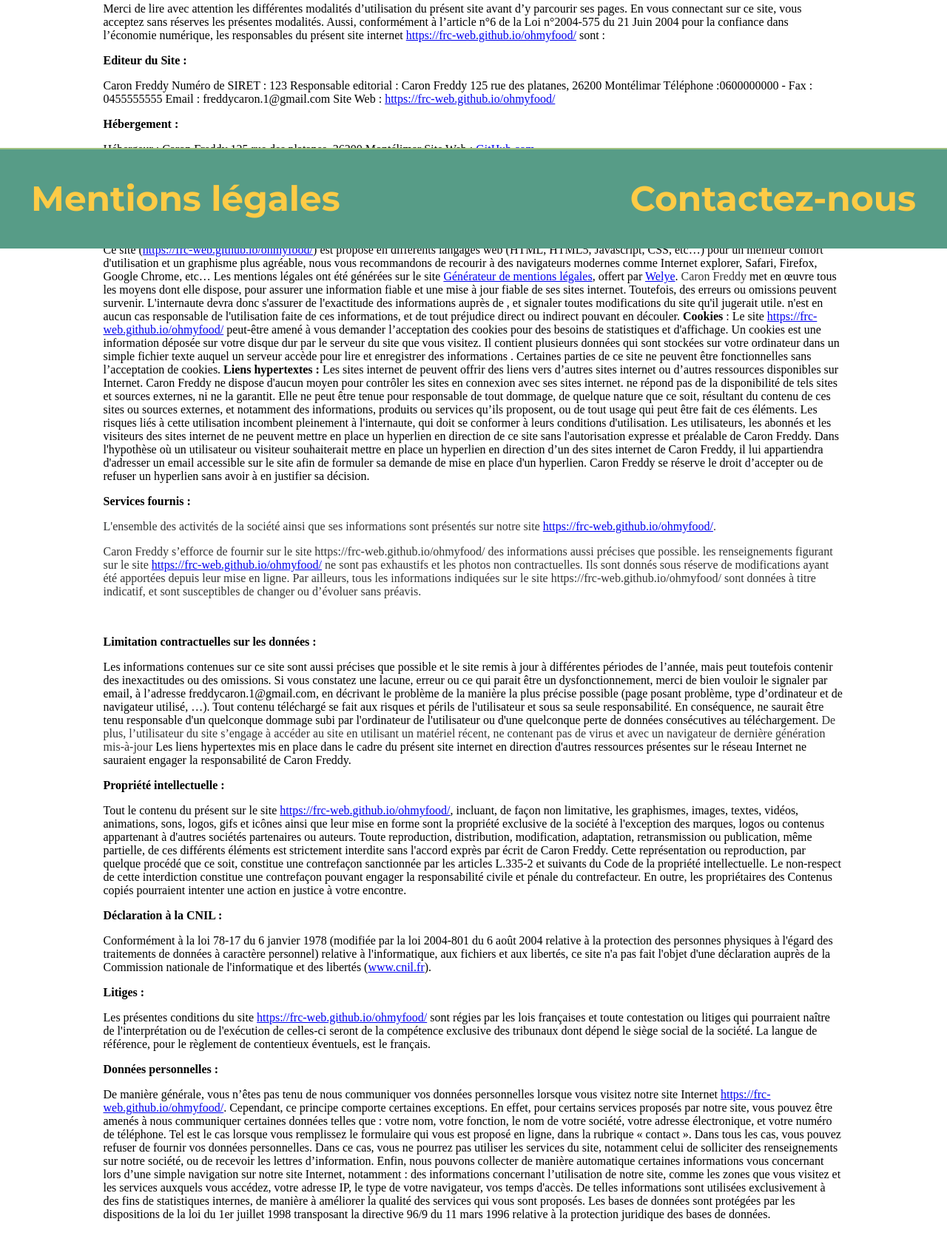
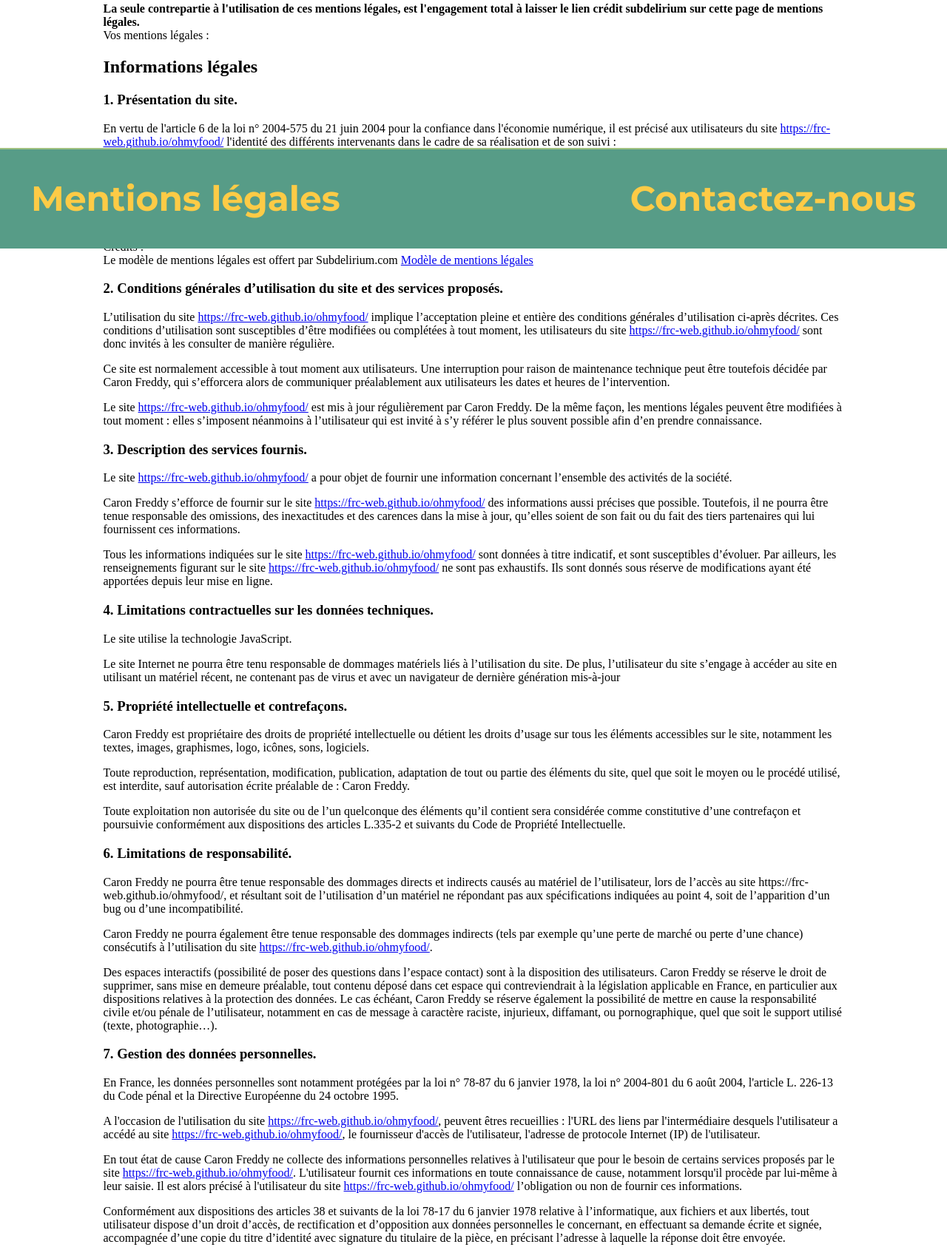
Before and after one commit to Frc-web/ohmyfood, a website: page mentions_legales.html in a window 1280 px wide. Shown: the part 464-2150 px from the top of the page at 74% size. Drawn offline with Linux system fonts and the light colour scheme.

Commit message:
modification des mentions légales

```diff
--- a/mentions_legales.html
+++ b/mentions_legales.html
@@ -19,72 +19,64 @@
 
     <div class="container">
         <div class="mentions">
-            Merci de lire avec attention les différentes modalités d’utilisation du présent site avant d’y parcourir ses pages. En vous connectant sur ce site, vous acceptez sans réserves les présentes modalités. Aussi, conformément à l’article n°6 de la Loi n°2004-575 du 21 Juin 2004 pour la confiance dans l’économie numérique, les responsables du présent site internet <a href="http://https://frc-web.github.io/ohmyfood/">https://frc-web.github.io/ohmyfood/</a> sont :
+            <strong>La seule contrepartie à l'utilisation de ces mentions légales, est l'engagement total à laisser le lien crédit subdelirium sur cette page de mentions légales.</strong><br>
+            Vos mentions légales :
+            <h2>Informations légales</h2>
+            <h3>1. Présentation du site.</h3>
+            <p>En vertu de l'article 6 de la loi n° 2004-575 du 21 juin 2004 pour la confiance dans l'économie numérique, il est précisé aux utilisateurs du site <a href="http://https://frc-web.github.io/ohmyfood//">https://frc-web.github.io/ohmyfood/</a> l'identité des différents intervenants dans le cadre de sa réalisation et de son suivi :</p>
+            <p><strong>Propriétaire</strong> : Caron Freddy –  – 125 rue des platanes<br>
+            <strong>Créateur</strong>  : <a href="http://www.exemple.com/">Caron Freddy</a><br>
+            <strong>Responsable publication</strong> : Caron Freddy – 0600000000<br>
+            Le responsable publication est une personne physique ou une personne morale.<br>
+            <strong>Webmaster</strong> : Caron Freddy – 0600000000<br>
+            <strong>Hébergeur</strong> : Caron Freddy – 125 rue des platanes<br>
+            Crédits : <br>
+            Le modèle de mentions légales est offert par Subdelirium.com <a target="_blank" href="https://www.subdelirium.com/generateur-de-mentions-legales/" alt="Modèle de mentions légales">Modèle de mentions légales</a></p>
 
-            <p style="color: #b51a00;"><span style="color: rgb(0, 0, 0);"><b>Editeur du Site : </b></span></p>
-            Caron Freddy
-            Numéro de SIRET :  123
-            Responsable editorial : Caron Freddy
-            125 rue des platanes, 26200 Montélimar
-            Téléphone :0600000000 - Fax : 0455555555
-            Email : freddycaron.1@gmail.com
-            Site Web : <a href="http://https://frc-web.github.io/ohmyfood/">https://frc-web.github.io/ohmyfood/</a>
-            <br>
-            <p style="color: #b51a00;"><b><span style="color: rgb(0, 0, 0);">Hébergement :</span> </b></p>
-            Hébergeur : Caron Freddy
-            125 rue des platanes, 26200 Montélimar
-            Site Web :  <a href="http://GitHub.com">GitHub.com</a>
-            <br>
-            <p style="color: #b51a00;"><span style="color: rgb(0, 0, 0);"><b>Développement</b><b> : </b></span></p>
-            Caron Freddy
-            Adresse : 125 rue des Platanes
-            Site Web : <a href="http://https://sitedusite.com">https://sitedusite.com</a>
-            <br>
-            <p style="color: #b51a00;"><span style="color: rgb(0, 0, 0);"><b>Conditions d’utilisation : </b></span></p>
-            Ce site (<a href="http://https://frc-web.github.io/ohmyfood/">https://frc-web.github.io/ohmyfood/</a>) est proposé en différents langages web (HTML, HTML5, Javascript, CSS, etc…) pour un meilleur confort d'utilisation et un graphisme plus agréable, nous vous recommandons de recourir à des navigateurs modernes comme Internet explorer, Safari, Firefox, Google Chrome, etc…
-            Les mentions légales ont été générées sur le site <a title="générateur de mentions légales pour site internet gratuit" href="http://www.generateur-de-mentions-legales.com">Générateur de mentions légales</a>, offert par <a title="imprimerie paris, imprimeur paris" href="http://welye.com">Welye</a>.
+            <h3>2. Conditions générales d’utilisation du site et des services proposés.</h3>
+            <p>L’utilisation du site <a href="http://https://frc-web.github.io/ohmyfood//">https://frc-web.github.io/ohmyfood/</a> implique l’acceptation pleine et entière des conditions générales d’utilisation ci-après décrites. Ces conditions d’utilisation sont susceptibles d’être modifiées ou complétées à tout moment, les utilisateurs du site <a href="http://https://frc-web.github.io/ohmyfood//">https://frc-web.github.io/ohmyfood/</a> sont donc invités à les consulter de manière régulière.</p>
+            <p>Ce site est normalement accessible à tout moment aux utilisateurs. Une interruption pour raison de maintenance technique peut être toutefois décidée par Caron Freddy, qui s’efforcera alors de communiquer préalablement aux utilisateurs les dates et heures de l’intervention.</p>
+            <p>Le site <a href="http://https://frc-web.github.io/ohmyfood//">https://frc-web.github.io/ohmyfood/</a> est mis à jour régulièrement par Caron Freddy. De la même façon, les mentions légales peuvent être modifiées à tout moment : elles s’imposent néanmoins à l’utilisateur qui est invité à s’y référer le plus souvent possible afin d’en prendre connaissance.</p>
+            <h3>3. Description des services fournis.</h3>
+            <p>Le site <a href="http://https://frc-web.github.io/ohmyfood//">https://frc-web.github.io/ohmyfood/</a> a pour objet de fournir une information concernant l’ensemble des activités de la société.</p>
+            <p>Caron Freddy s’efforce de fournir sur le site <a href="http://https://frc-web.github.io/ohmyfood//">https://frc-web.github.io/ohmyfood/</a> des informations aussi précises que possible. Toutefois, il ne pourra être tenue responsable des omissions, des inexactitudes et des carences dans la mise à jour, qu’elles soient de son fait ou du fait des tiers partenaires qui lui fournissent ces informations.</p>
+            <p>Tous les informations indiquées sur le site <a href="http://https://frc-web.github.io/ohmyfood//">https://frc-web.github.io/ohmyfood/</a> sont données à titre indicatif, et sont susceptibles d’évoluer. Par ailleurs, les renseignements figurant sur le site <a href="http://https://frc-web.github.io/ohmyfood//">https://frc-web.github.io/ohmyfood/</a> ne sont pas exhaustifs. Ils sont donnés sous réserve de modifications ayant été apportées depuis leur mise en ligne.</p>
+            <h3>4. Limitations contractuelles sur les données techniques.</h3>
+            <p>Le site utilise la technologie JavaScript.</p>
+            <p>Le site Internet ne pourra être tenu responsable de dommages matériels liés à l’utilisation du site. De plus, l’utilisateur du site s’engage à accéder au site en utilisant un matériel récent, ne contenant pas de virus et avec un navigateur de dernière génération mis-à-jour</p>
+            <h3>5. Propriété intellectuelle et contrefaçons.</h3>
+            <p>Caron Freddy est propriétaire des droits de propriété intellectuelle ou détient les droits d’usage sur tous les éléments accessibles sur le site, notamment les textes, images, graphismes, logo, icônes, sons, logiciels.</p>
+            <p>Toute reproduction, représentation, modification, publication, adaptation de tout ou partie des éléments du site, quel que soit le moyen ou le procédé utilisé, est interdite, sauf autorisation écrite préalable de : Caron Freddy.</p>
+            <p>Toute exploitation non autorisée du site ou de l’un quelconque des éléments qu’il contient sera considérée comme constitutive d’une contrefaçon et poursuivie conformément aux dispositions des articles L.335-2 et suivants du Code de Propriété Intellectuelle.</p>
+            <h3>6. Limitations de responsabilité.</h3>
+            <p>Caron Freddy ne pourra être tenue responsable des dommages directs et indirects causés au matériel de l’utilisateur, lors de l’accès au site https://frc-web.github.io/ohmyfood/, et résultant soit de l’utilisation d’un matériel ne répondant pas aux spécifications indiquées au point 4, soit de l’apparition d’un bug ou d’une incompatibilité.</p>
+            <p>Caron Freddy ne pourra également être tenue responsable des dommages indirects (tels par exemple qu’une perte de marché ou perte d’une chance) consécutifs à l’utilisation du site <a href="http://https://frc-web.github.io/ohmyfood//">https://frc-web.github.io/ohmyfood/</a>.</p>
+            <p>Des espaces interactifs (possibilité de poser des questions dans l’espace contact) sont à la disposition des utilisateurs. Caron Freddy se réserve le droit de supprimer, sans mise en demeure préalable, tout contenu déposé dans cet espace qui contreviendrait à la législation applicable en France, en particulier aux dispositions relatives à la protection des données. Le cas échéant, Caron Freddy se réserve également la possibilité de mettre en cause la responsabilité civile et/ou pénale de l’utilisateur, notamment en cas de message à caractère raciste, injurieux, diffamant, ou pornographique, quel que soit le support utilisé (texte, photographie…).</p>
+            <h3>7. Gestion des données personnelles.</h3>
+            <p>En France, les données personnelles sont notamment protégées par la loi n° 78-87 du 6 janvier 1978, la loi n° 2004-801 du 6 août 2004, l'article L. 226-13 du Code pénal et la Directive Européenne du 24 octobre 1995.</p>
+            <p>A l'occasion de l'utilisation du site <a href="http://https://frc-web.github.io/ohmyfood//">https://frc-web.github.io/ohmyfood/</a>, peuvent êtres recueillies : l'URL des liens par l'intermédiaire desquels l'utilisateur a accédé au site <a href="http://https://frc-web.github.io/ohmyfood//">https://frc-web.github.io/ohmyfood/</a>, le fournisseur d'accès de l'utilisateur, l'adresse de protocole Internet (IP) de l'utilisateur.</p>
+            <p> En tout état de cause Caron Freddy ne collecte des informations personnelles relatives à l'utilisateur que pour le besoin de certains services proposés par le site <a href="http://https://frc-web.github.io/ohmyfood//">https://frc-web.github.io/ohmyfood/</a>. L'utilisateur fournit ces informations en toute connaissance de cause, notamment lorsqu'il procède par lui-même à leur saisie. Il est alors précisé à l'utilisateur du site <a href="http://https://frc-web.github.io/ohmyfood//">https://frc-web.github.io/ohmyfood/</a> l’obligation ou non de fournir ces informations.</p>
+            <p>Conformément aux dispositions des articles 38 et suivants de la loi 78-17 du 6 janvier 1978 relative à l’informatique, aux fichiers et aux libertés, tout utilisateur dispose d’un droit d’accès, de rectification et d’opposition aux données personnelles le concernant, en effectuant sa demande écrite et signée, accompagnée d’une copie du titre d’identité avec signature du titulaire de la pièce, en précisant l’adresse à laquelle la réponse doit être envoyée.</p>
+            <p>Aucune information personnelle de l'utilisateur du site <a href="http://https://frc-web.github.io/ohmyfood//">https://frc-web.github.io/ohmyfood/</a> n'est publiée à l'insu de l'utilisateur, échangée, transférée, cédée ou vendue sur un support quelconque à des tiers. Seule l'hypothèse du rachat de Caron Freddy et de ses droits permettrait la transmission des dites informations à l'éventuel acquéreur qui serait à son tour tenu de la même obligation de conservation et de modification des données vis à vis de l'utilisateur du site <a href="http://https://frc-web.github.io/ohmyfood//">https://frc-web.github.io/ohmyfood/</a>.</p>
+            <p>Les bases de données sont protégées par les dispositions de la loi du 1er juillet 1998 transposant la directive 96/9 du 11 mars 1996 relative à la protection juridique des bases de données.</p>
+            <h3>8. Liens hypertextes et cookies.</h3>
+            <p>Le site <a href="http://https://frc-web.github.io/ohmyfood//">https://frc-web.github.io/ohmyfood/</a> contient un certain nombre de liens hypertextes vers d’autres sites, mis en place avec l’autorisation de Caron Freddy. Cependant, Caron Freddy n’a pas la possibilité de vérifier le contenu des sites ainsi visités, et n’assumera en conséquence aucune responsabilité de ce fait.</p>
+            <p>La navigation sur le site <a href="http://https://frc-web.github.io/ohmyfood//">https://frc-web.github.io/ohmyfood/</a> est susceptible de provoquer l’installation de cookie(s) sur l’ordinateur de l’utilisateur. Un cookie est un fichier de petite taille, qui ne permet pas l’identification de l’utilisateur, mais qui enregistre des informations relatives à la navigation d’un ordinateur sur un site. Les données ainsi obtenues visent à faciliter la navigation ultérieure sur le site, et ont également vocation à permettre diverses mesures de fréquentation.</p>
+            <p>Le refus d’installation d’un cookie peut entraîner l’impossibilité d’accéder à certains services. L’utilisateur peut toutefois configurer son ordinateur de la manière suivante, pour refuser l’installation des cookies :</p>
+            <p>Sous Internet Explorer : onglet outil (pictogramme en forme de rouage en haut a droite) / options internet. Cliquez sur Confidentialité et choisissez Bloquer tous les cookies. Validez sur Ok.</p>
+            <p>Sous Firefox : en haut de la fenêtre du navigateur, cliquez sur le bouton Firefox, puis aller dans l'onglet Options. Cliquer sur l'onglet Vie privée.
+            Paramétrez les Règles de conservation sur :  utiliser les paramètres personnalisés pour l'historique. Enfin décochez-la pour  désactiver les cookies.</p>
+            <p>Sous Safari : Cliquez en haut à droite du navigateur sur le pictogramme de menu (symbolisé par un rouage). Sélectionnez Paramètres. Cliquez sur Afficher les paramètres avancés. Dans la section "Confidentialité", cliquez sur Paramètres de contenu. Dans la section "Cookies", vous pouvez bloquer les cookies.</p>
+            <p>Sous Chrome : Cliquez en haut à droite du navigateur sur le pictogramme de menu (symbolisé par trois lignes horizontales). Sélectionnez Paramètres. Cliquez sur Afficher les paramètres avancés. Dans la section "Confidentialité", cliquez sur préférences.  Dans l'onglet "Confidentialité", vous pouvez bloquer les cookies.</p>
 
-            <span style="color: #323333;">Caron Freddy<b> </b></span>met en œuvre tous les moyens dont elle dispose, pour assurer une information fiable et une mise à jour fiable de ses sites internet. Toutefois, des erreurs ou omissions peuvent survenir. L'internaute devra donc s'assurer de l'exactitude des informations auprès de , et signaler toutes modifications du site qu'il jugerait utile. n'est en aucun cas responsable de l'utilisation faite de ces informations, et de tout préjudice direct ou indirect pouvant en découler.
-
-            <b>Cookies</b> : Le site <a href="http://https://frc-web.github.io/ohmyfood/">https://frc-web.github.io/ohmyfood/</a> peut-être amené à vous demander l’acceptation des cookies pour des besoins de statistiques et d'affichage. Un cookies est une information déposée sur votre disque dur par le serveur du site que vous visitez. Il contient plusieurs données qui sont stockées sur votre ordinateur dans un simple fichier texte auquel un serveur accède pour lire et enregistrer des informations . Certaines parties de ce site ne peuvent être fonctionnelles sans l’acceptation de cookies.
-
-            <b>Liens hypertextes :</b> Les sites internet de peuvent offrir des liens vers d’autres sites internet ou d’autres ressources disponibles sur Internet. Caron Freddy ne dispose d'aucun moyen pour contrôler les sites en connexion avec ses sites internet. ne répond pas de la disponibilité de tels sites et sources externes, ni ne la garantit. Elle ne peut être tenue pour responsable de tout dommage, de quelque nature que ce soit, résultant du contenu de ces sites ou sources externes, et notamment des informations, produits ou services qu’ils proposent, ou de tout usage qui peut être fait de ces éléments. Les risques liés à cette utilisation incombent pleinement à l'internaute, qui doit se conformer à leurs conditions d'utilisation.
-
-            Les utilisateurs, les abonnés et les visiteurs des sites internet de ne peuvent mettre en place un hyperlien en direction de ce site sans l'autorisation expresse et préalable de Caron Freddy.
-
-            Dans l'hypothèse où un utilisateur ou visiteur souhaiterait mettre en place un hyperlien en direction d’un des sites internet de Caron Freddy, il lui appartiendra d'adresser un email accessible sur le site afin de formuler sa demande de mise en place d'un hyperlien. Caron Freddy se réserve le droit d’accepter ou de refuser un hyperlien sans avoir à en justifier sa décision.
-            <br>
-            <p style="color: #b51a00;"><span style="color: rgb(0, 0, 0);"><b>Services fournis : </b></span></p>
-            <p style="color: #323333;">L'ensemble des activités de la société ainsi que ses informations sont présentés sur notre site <a href="http://https://frc-web.github.io/ohmyfood/">https://frc-web.github.io/ohmyfood/</a>.</p>
-            <p style="color: #323333;">Caron Freddy s’efforce de fournir sur le site https://frc-web.github.io/ohmyfood/ des informations aussi précises que possible. les renseignements figurant sur le site <a href="http://https://frc-web.github.io/ohmyfood/">https://frc-web.github.io/ohmyfood/</a> ne sont pas exhaustifs et les photos non contractuelles. Ils sont donnés sous réserve de modifications ayant été apportées depuis leur mise en ligne. Par ailleurs, tous les informations indiquées sur le site https://frc-web.github.io/ohmyfood/<span style="color: #000000;"><b> </b></span>sont données à titre indicatif, et sont susceptibles de changer ou d’évoluer sans préavis.  </p>
-            <br>
-            <p style="color: #b51a00;"><span style="color: rgb(0, 0, 0);"><b>Limitation contractuelles sur les données : </b></span></p>
-            Les informations contenues sur ce site sont aussi précises que possible et le site remis à jour à différentes périodes de l’année, mais peut toutefois contenir des inexactitudes ou des omissions. Si vous constatez une lacune, erreur ou ce qui parait être un dysfonctionnement, merci de bien vouloir le signaler par email, à l’adresse freddycaron.1@gmail.com, en décrivant le problème de la manière la plus précise possible (page posant problème, type d’ordinateur et de navigateur utilisé, …).
-
-            Tout contenu téléchargé se fait aux risques et périls de l'utilisateur et sous sa seule responsabilité. En conséquence, ne saurait être tenu responsable d'un quelconque dommage subi par l'ordinateur de l'utilisateur ou d'une quelconque perte de données consécutives au téléchargement. <span style="color: #323333;">De plus, l’utilisateur du site s’engage à accéder au site en utilisant un matériel récent, ne contenant pas de virus et avec un navigateur de dernière génération mis-à-jour</span>
-
-            Les liens hypertextes mis en place dans le cadre du présent site internet en direction d'autres ressources présentes sur le réseau Internet ne sauraient engager la responsabilité de Caron Freddy.
-            <br>
-            <p style="color: #b51a00;"><span style="color: rgb(0, 0, 0);"><b>Propriété intellectuelle :</b></span></p>
-            Tout le contenu du présent sur le site <a href="http://https://frc-web.github.io/ohmyfood/">https://frc-web.github.io/ohmyfood/</a>, incluant, de façon non limitative, les graphismes, images, textes, vidéos, animations, sons, logos, gifs et icônes ainsi que leur mise en forme sont la propriété exclusive de la société à l'exception des marques, logos ou contenus appartenant à d'autres sociétés partenaires ou auteurs.
-
-            Toute reproduction, distribution, modification, adaptation, retransmission ou publication, même partielle, de ces différents éléments est strictement interdite sans l'accord exprès par écrit de Caron Freddy. Cette représentation ou reproduction, par quelque procédé que ce soit, constitue une contrefaçon sanctionnée par les articles L.335-2 et suivants du Code de la propriété intellectuelle. Le non-respect de cette interdiction constitue une contrefaçon pouvant engager la responsabilité civile et pénale du contrefacteur. En outre, les propriétaires des Contenus copiés pourraient intenter une action en justice à votre encontre.
-            <br>
-            <p style="color: #b51a00;"><span style="color: rgb(0, 0, 0);"><b>Déclaration à la CNIL : </b></span></p>
-            Conformément à la loi 78-17 du 6 janvier 1978 (modifiée par la loi 2004-801 du 6 août 2004 relative à la protection des personnes physiques à l'égard des traitements de données à caractère personnel) relative à l'informatique, aux fichiers et aux libertés, ce site n'a pas fait l'objet d'une déclaration  auprès de la Commission nationale de l'informatique et des libertés (<a href="http://www.cnil.fr/">www.cnil.fr</a>).
-            <br>
-            <p style="color: #b51a00;"><span style="color: rgb(0, 0, 0);"><b>Litiges : </b></span></p>
-            Les présentes conditions du site <a href="http://https://frc-web.github.io/ohmyfood/">https://frc-web.github.io/ohmyfood/</a> sont régies par les lois françaises et toute contestation ou litiges qui pourraient naître de l'interprétation ou de l'exécution de celles-ci seront de la compétence exclusive des tribunaux dont dépend le siège social de la société. La langue de référence, pour le règlement de contentieux éventuels, est le français.
-            <br>
-            <p style="color: #b51a00;"><span style="color: rgb(0, 0, 0);"><b>Données personnelles :</b></span></p>
-            De manière générale, vous n’êtes pas tenu de nous communiquer vos données personnelles lorsque vous visitez notre site Internet <a href="http://https://frc-web.github.io/ohmyfood/">https://frc-web.github.io/ohmyfood/</a>.
-
-            Cependant, ce principe comporte certaines exceptions. En effet, pour certains services proposés par notre site, vous pouvez être amenés à nous communiquer certaines données telles que : votre nom, votre fonction, le nom de votre société, votre adresse électronique, et votre numéro de téléphone. Tel est le cas lorsque vous remplissez le formulaire qui vous est proposé en ligne, dans la rubrique « contact ». Dans tous les cas, vous pouvez refuser de fournir vos données personnelles. Dans ce cas, vous ne pourrez pas utiliser les services du site, notamment celui de solliciter des renseignements sur notre société, ou de recevoir les lettres d’information.
-
-            Enfin, nous pouvons collecter de manière automatique certaines informations vous concernant lors d’une simple navigation sur notre site Internet, notamment : des informations concernant l’utilisation de notre site, comme les zones que vous visitez et les services auxquels vous accédez, votre adresse IP, le type de votre navigateur, vos temps d'accès. De telles informations sont utilisées exclusivement à des fins de statistiques internes, de manière à améliorer la qualité des services qui vous sont proposés. Les bases de données sont protégées par les dispositions de la loi du 1er juillet 1998 transposant la directive 96/9 du 11 mars 1996 relative à la protection juridique des bases de données.
-        </div>
-    </div>
-
+            <h3>9. Droit applicable et attribution de juridiction.</h3>
+            <p>Tout litige en relation avec l’utilisation du site <a href="http://https://frc-web.github.io/ohmyfood//">https://frc-web.github.io/ohmyfood/</a> est soumis au droit français. Il est fait attribution exclusive de juridiction aux tribunaux compétents de Paris.</p>
+            <h3>10. Les principales lois concernées.</h3>
+            <p>Loi n° 78-17 du 6 janvier 1978, notamment modifiée par la loi n° 2004-801 du 6 août 2004 relative à l'informatique, aux fichiers et aux libertés.</p>
+            <p> Loi n° 2004-575 du 21 juin 2004 pour la confiance dans l'économie numérique.</p>
+            <h3>11. Lexique.</h3>
+            <p>Utilisateur : Internaute se connectant, utilisant le site susnommé.</p>
+            <p>Informations personnelles : « les informations qui permettent, sous quelque forme que ce soit, directement ou non, l'identification des personnes physiques auxquelles elles s'appliquent » (article 4 de la loi n° 78-17 du 6 janvier 1978).</p>
 
     <footer class="footer">
         <div class="footer__liseret"></div>
```
